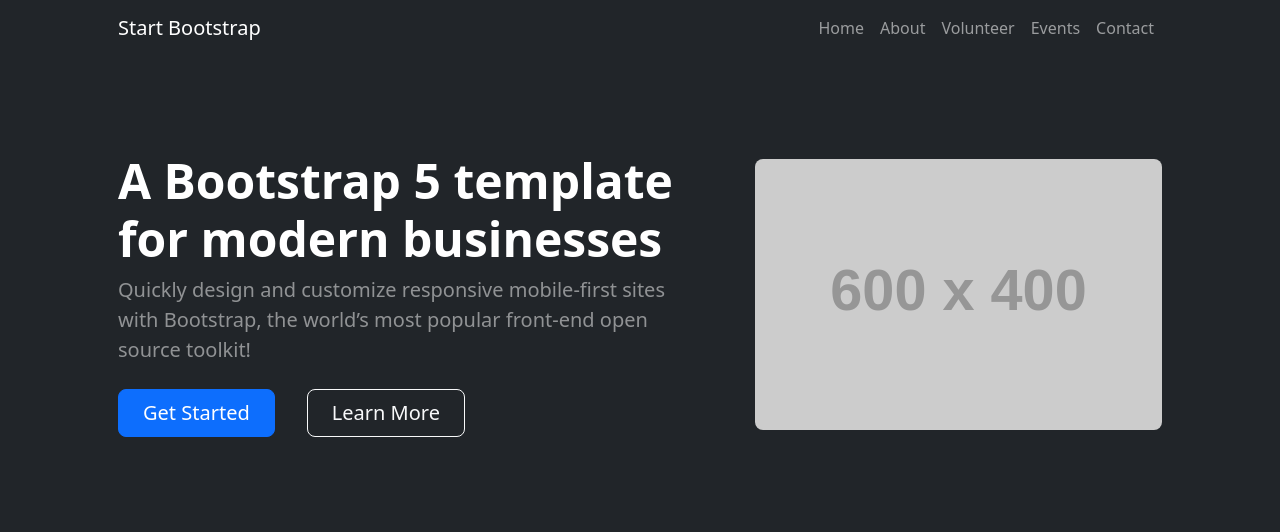
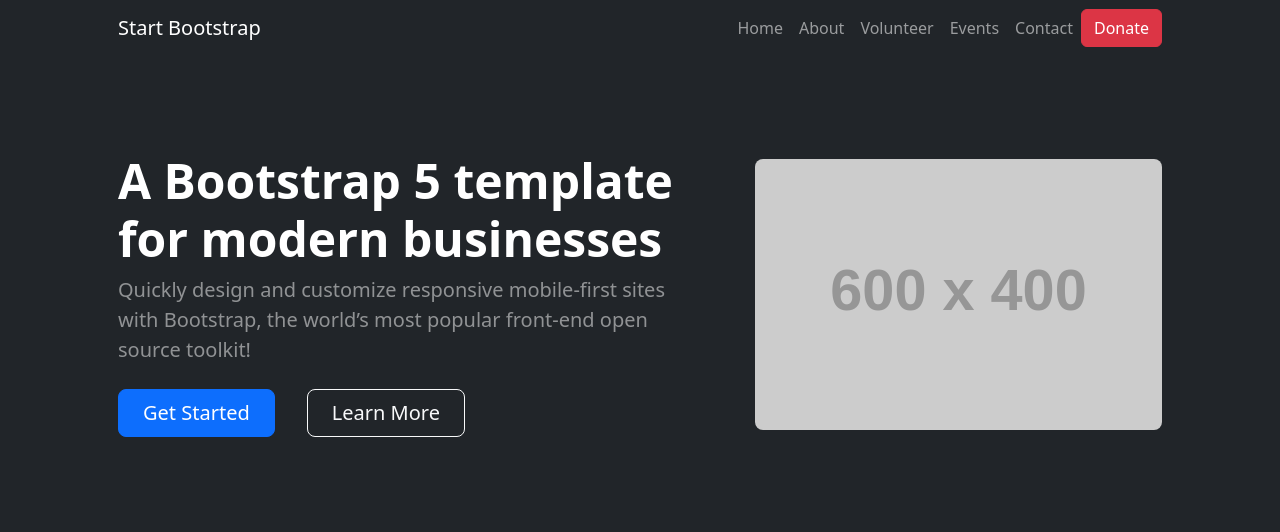
Before and after one commit to Nvp1514/Feeding-Columbus, a Flask app: page / in a window 1280 px wide. Shown: the top 532 px of the page. Run offline with Flask 2, Linux system fonts and the light colour scheme; grey boxes labelled with a size stand in for pictures from a placeholder-image service; some libraries are stand-ins or nearby versions.

Commit message:
Update index.html
Trying to add button to nav bar

```diff
--- a/templates/index.html
+++ b/templates/index.html
@@ -28,6 +28,7 @@
                             <li class="nav-item"><a class="nav-link" href="events.html">Events</a></li>
                             <li class="nav-item"><a class="nav-link" href="contact.html">Contact</a></li>
                         </ul>
+                        <button class="btn btn-danger navbar-btn">Donate</button>
                     </div>
                 </div>
             </nav>
```
